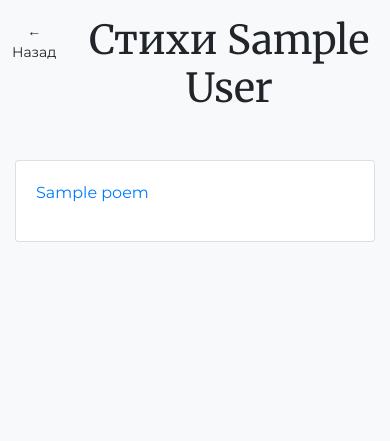
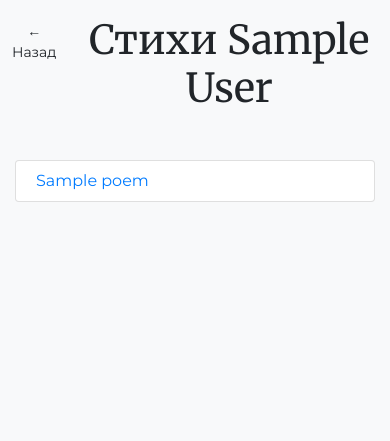
Before and after one commit to dclimber/webinar_poems, a Django app: page /poet/1/ in a window 390 px wide. Shown: the part 56-497 px from the top of the page. Run offline with Django 3.2, Linux system fonts and the light colour scheme; tables that the repository leaves empty hold one stand-in row (values such as "Sample post"); some libraries are stand-ins or nearby versions.

Commit message:
feat: Update UI

```diff
--- a/templates/poems/index.html
+++ b/templates/poems/index.html
@@ -9,8 +9,8 @@
   <div class="row">
 
     {% for poet in poets %}
-    <div class="col-6 col-md-3 col-xl-4">
-      <div class="card">
+    <div class="col-6 col-md-4 col-xl-3">
+      <div class="card mb-2">
         <div class="card-body">
           {% if poet.photo_url %}
             <img src="{{ poet.photo_url }}" alt="{{ poet }}" class="img-fluid rounded-circle"></div>
--- a/templates/poems/poem.html
+++ b/templates/poems/poem.html
@@ -21,6 +21,7 @@
           <div class="poem-text">
             {{ poem.text|linebreaksbr }}
           </div>
+          <p class="poem-year">{{ poem.year }}</p>
         </div>
       </div>
     </div>
--- a/templates/poems/poet.html
+++ b/templates/poems/poet.html
@@ -16,9 +16,9 @@
 
     <div class="col-12 col-md-6">
       {% for poem in poems %}
-        <div class="card">
-          <div class="card-body">
-            <p><a href="{{ poem.get_absolute_url }}">{{ poem.title }}</a></p>
+        <div class="card mb-2">
+          <div class="card-body py-2">
+            <p class="mb-0"><a href="{{ poem.get_absolute_url }}">{{ poem.title }}</a></p>
           </div>
         </div>
         {% if forloop.counter == divide_at %}
```
